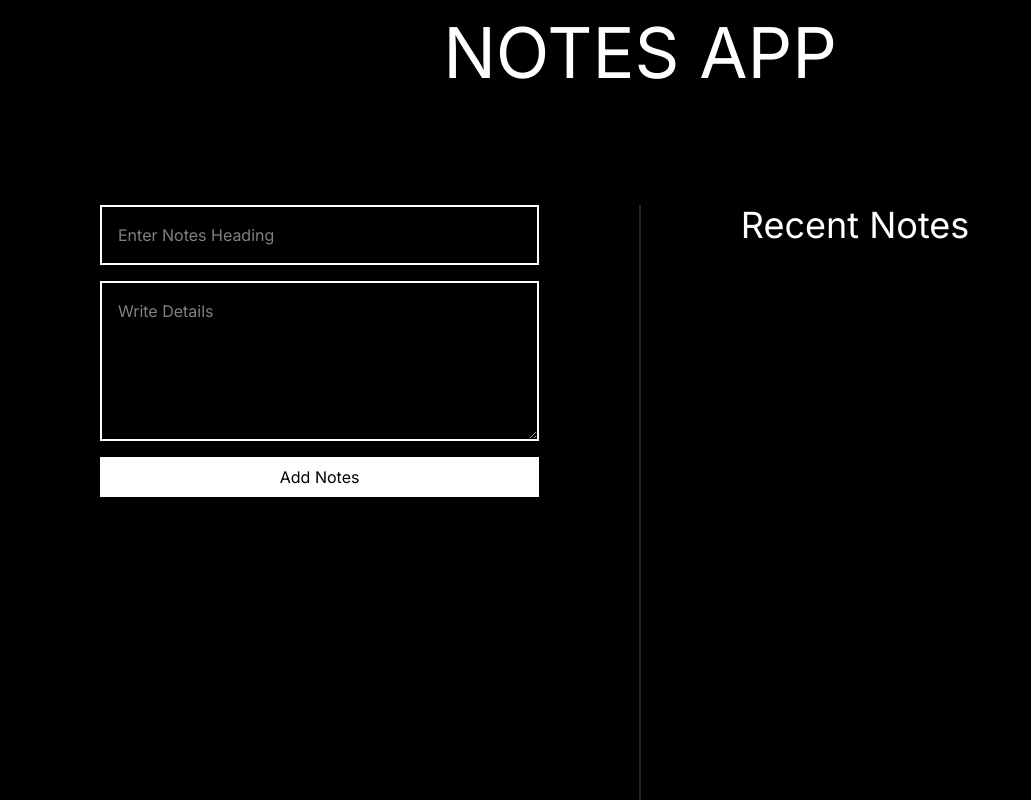
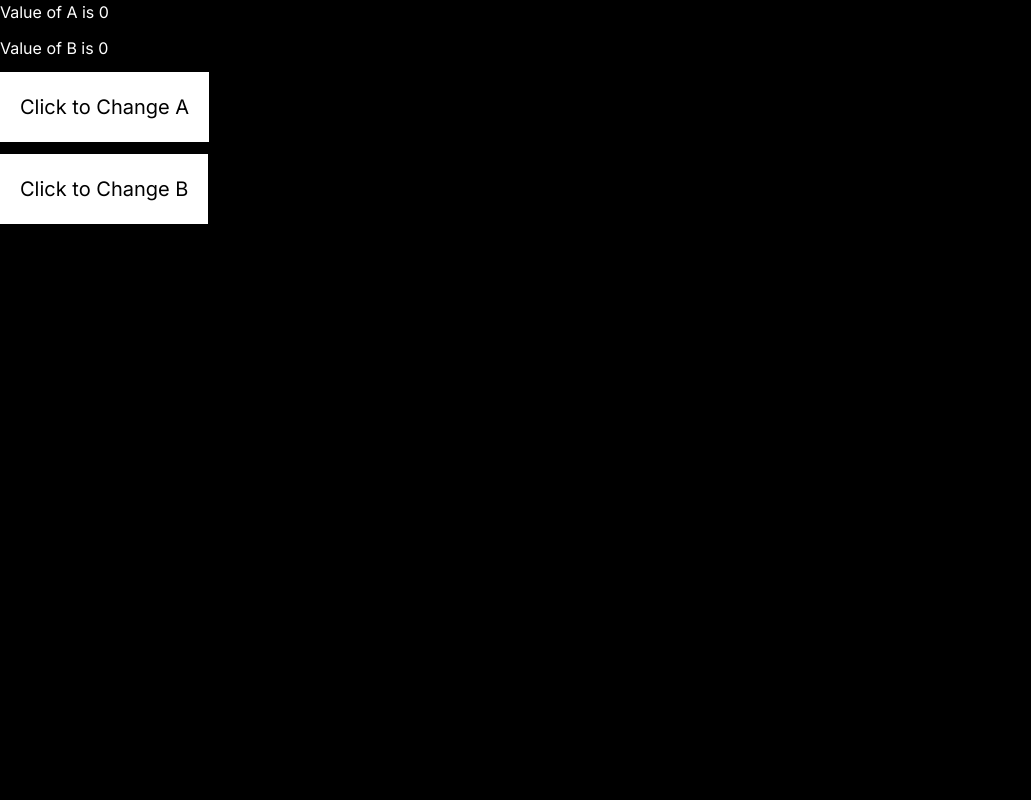
Before and after one commit to TheAbdulWahid/sheryians-full-react-course, a React (Vite) app: page / in a window 1280 px wide. Shown: the top 800 px of the page, without its empty margins (0-1031 px from the left). Built offline with nearby package versions, Linux system fonts and the light colour scheme.

Commit message:
Api done

```diff
--- a/package.json
+++ b/package.json
@@ -12,6 +12,7 @@
   "dependencies": {
     "@remixicon/react": "^4.9.0",
     "@tailwindcss/vite": "^4.2.4",
+    "axios": "^1.16.0",
     "lucide": "^1.3.0",
     "lucide-react": "^1.8.0",
     "react": "^19.2.5",
--- a/src/App.jsx
+++ b/src/App.jsx
@@ -3,6 +3,7 @@ import SectionOne from "./components/chapter10/SectionOne";
 import Functions from "./components/chapter11/Functions";
 import Usestate from "./components/chapter13/Usestate";
 import Notes from "./components/notes/Notes";
+import UseEffect from "./components/useeffect/UseEffect";
 const App = () => {
   // const userData = [
   //   {
@@ -34,7 +35,7 @@ const App = () => {
   // ]
   return (
     <>
-      <Notes/>
+      <UseEffect/>
     </>
   );
 };
--- /dev/null
+++ b/src/components/api/Api.jsx
@@ -0,0 +1,20 @@
+import axios from "axios";
+import { useState } from "react";
+const Api = () => {
+  const [mydata, setMyData] = useState([]);
+  const getData = async () => {
+    const response = await axios.get("https://picsum.photos/v2/list");
+    setMyData(response.data);
+  };
+  return (
+    <>
+      {mydata.map((elem, index) => {
+        return <h3 key={index}>{elem.author}, {index+1}</h3>;
+      })}
+      <button onClick={getData} className="bg-white p-2 rounded !text-black">
+        Click Me
+      </button>
+    </>
+  );
+};
+export default Api;
--- /dev/null
+++ b/src/components/useeffect/UseEffect.jsx
@@ -0,0 +1,47 @@
+import { useState } from "react";
+import { useEffect } from "react";
+
+const myUseEffect = () => {
+  const [a, setA] = useState(0);
+  const [b, setB] = useState(0);
+  const aChanging = () => {
+    console.log("A is changing");
+  };
+  const bChanging = () => {
+    console.log("B is changing");
+  };
+
+  useEffect(()=>{
+    aChanging()
+  },[a])
+
+  useEffect(
+    function () {
+      bChanging();
+    },
+    [b],
+  );
+  return (
+    <div className="flex flex-col items-start gap-3">
+      <h1>Value of A is {a}</h1>
+      <h1>Value of B is {b}</h1>
+      <button
+        onClick={() => {
+          setA(a + 1);
+        }}
+        className="bg-white !text-black text-[20px] p-[20px]"
+      >
+        Click to Change A
+      </button>
+      <button
+        onClick={() => {
+          setB(b + 1);
+        }}
+        className="bg-white !text-black text-[20px] p-[20px]"
+      >
+        Click to Change B
+      </button>
+    </div>
+  );
+};
+export default myUseEffect;
--- a/src/index.css
+++ b/src/index.css
@@ -1,7 +1,8 @@
 @import "tailwindcss";
 *{
   font-family: "Inter", sans-serif;
-  font-weight: 400  ;
+  font-weight: 400;
+  color: #fff;
 }
 .container{
   max-width: 1360px;
```
Also changed, not shown: 1 other file (tests, documents, lock files or other folders).
